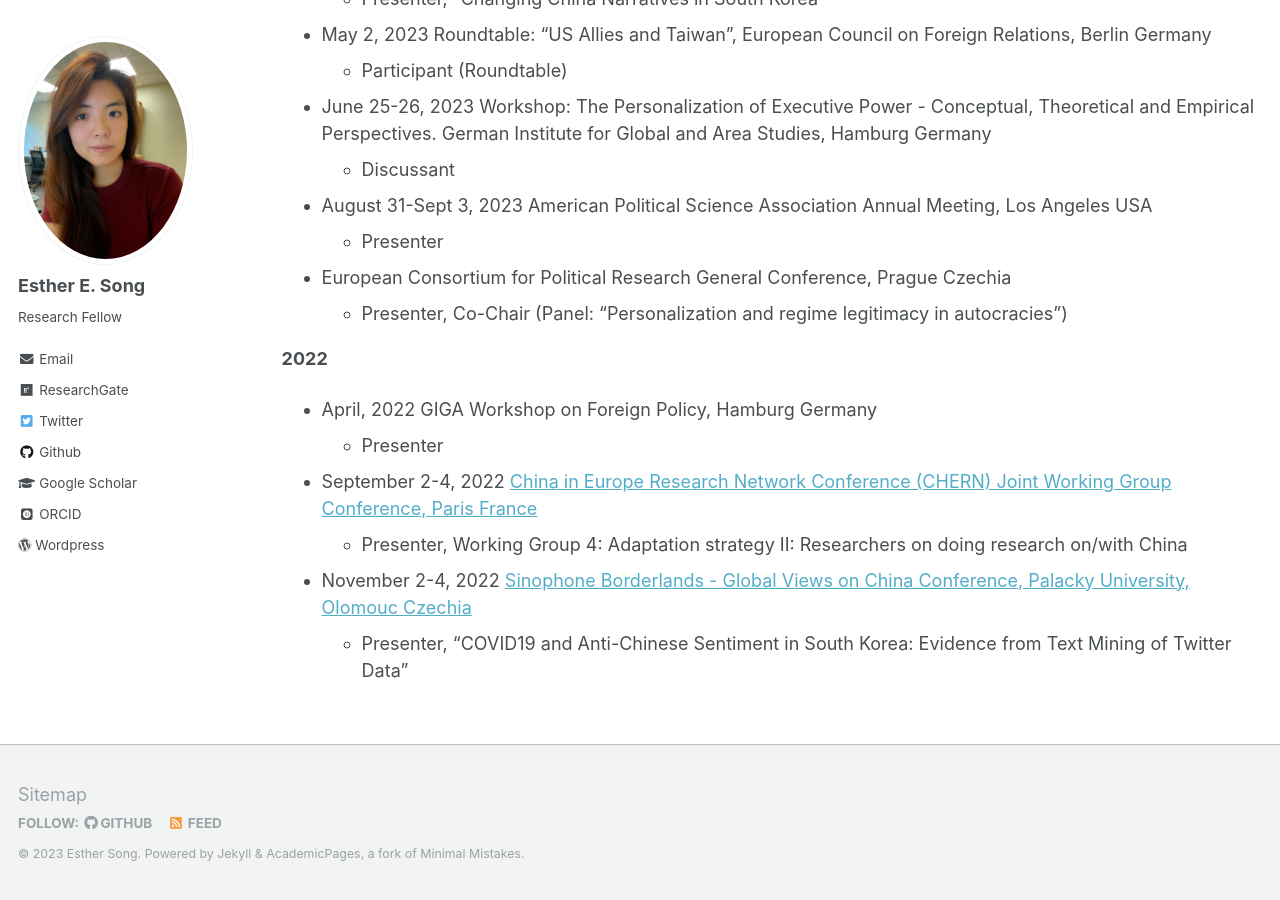
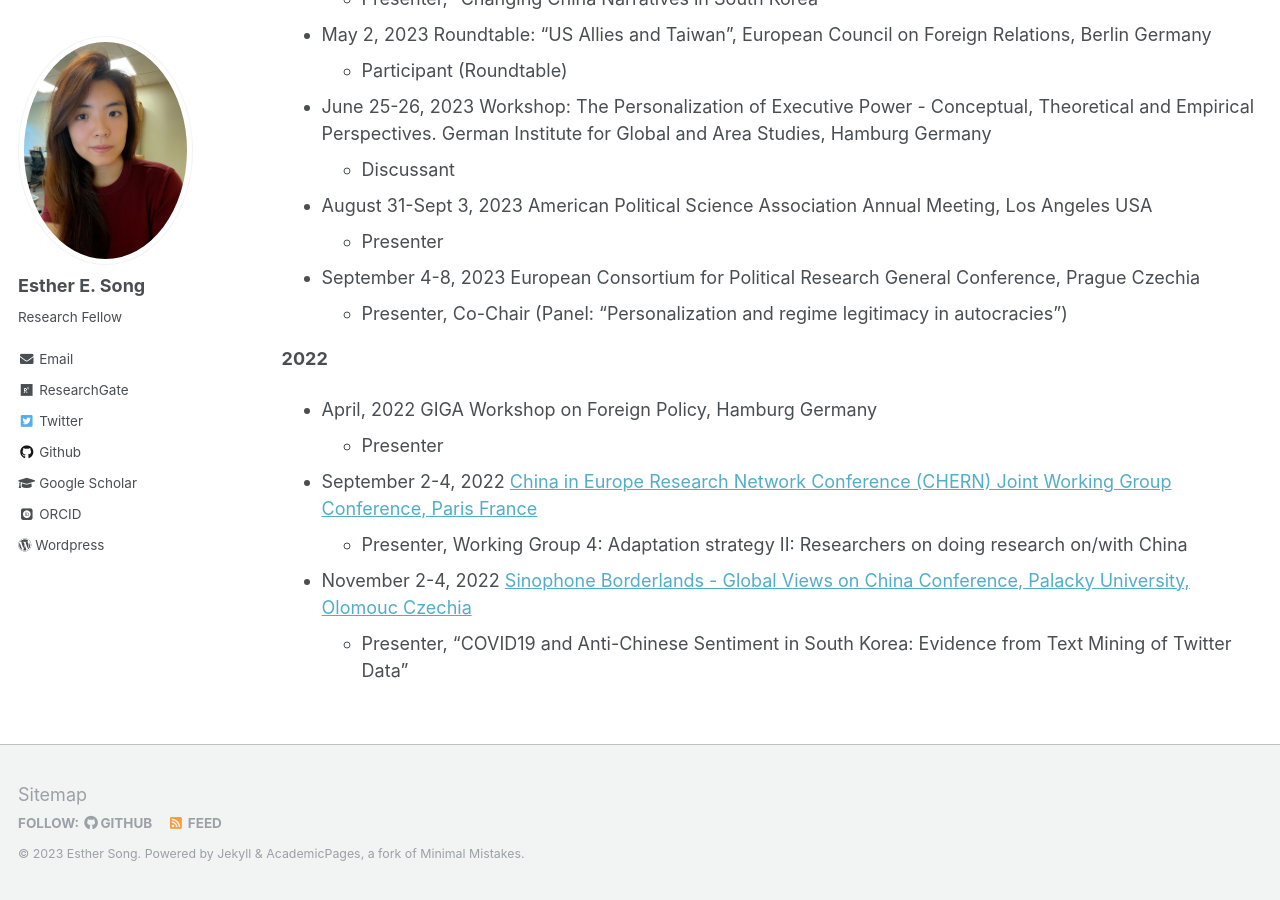
Before and after one commit to ehsong/ehsong.github.io, a Jekyll site: the page built from _pages/talks.md, in a window 1280 px wide and 900 px high, scrolled down 546 px. Built offline with Jekyll 4.4.1, drawn with Linux system fonts in a browser that asks for light colours; some web fonts are replaced.

Commit message:
Update talks.md

```diff
--- a/_pages/talks.md
+++ b/_pages/talks.md
@@ -28,7 +28,7 @@ Organized in partnership with Africa Policy Research Institute (APRI); German In
 - August 31-Sept 3, 2023 American Political Science Association Annual Meeting, Los Angeles USA
   * Presenter
 
-- European Consortium for Political Research General Conference, Prague Czechia
+- September 4-8, 2023 European Consortium for Political Research General Conference, Prague Czechia
    * Presenter, Co-Chair (Panel: "Personalization and regime legitimacy in autocracies”)
 
 **2022**
```
